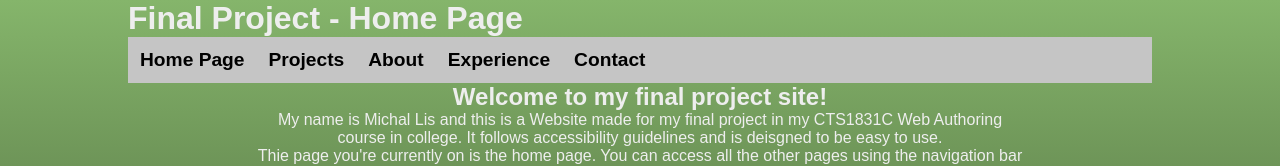
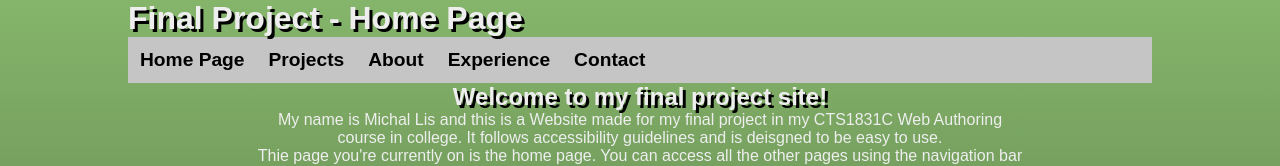
Before and after one commit to 0650781/0650781.github.io, a plain HTML site: page index.htm in a window 1280 px wide. Shown: the top 166 px of the page. Drawn offline with Linux system fonts and the light colour scheme.

Commit message:
update
Updated body and heading styles with background gradient and text shadow.

```diff
--- a/css/style.css
+++ b/css/style.css
@@ -8,11 +8,18 @@
 }
 
 body
+    {
+    background-color: #3E5231; /* fallback background color in case gradient doesnt work */
+    background: linear-gradient(180deg,rgba(133, 181, 107, 1) 0%, rgba(62, 82, 49, 1) 100%);
+    background-attachment: fixed;
+    background-repeat: no-repeat;
+    color: #EEEEEE;
+    font-family: sans-serif;
+}
+
+h1, h2, h3, h4, h5, h6
 {
-  background-color: #3E5231; /* fallback background color in case gradient doesnt work */
-  background: linear-gradient(180deg,rgba(133, 181, 107, 1) 0%, rgba(62, 82, 49, 1) 100%);
-  color: #EEEEEE;
-  font-family: sans-serif;
+    text-shadow: 3px 3px 0px rgba(0, 0, 0, 1);
 }
 
 header h1
```
